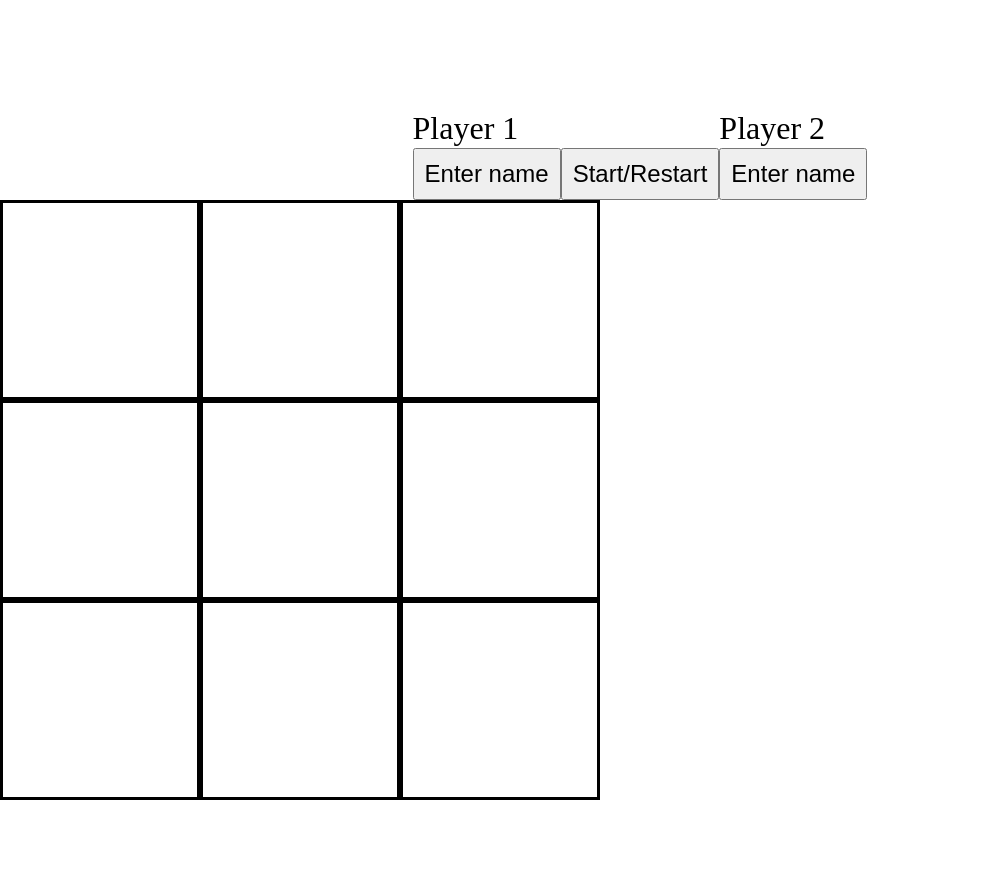
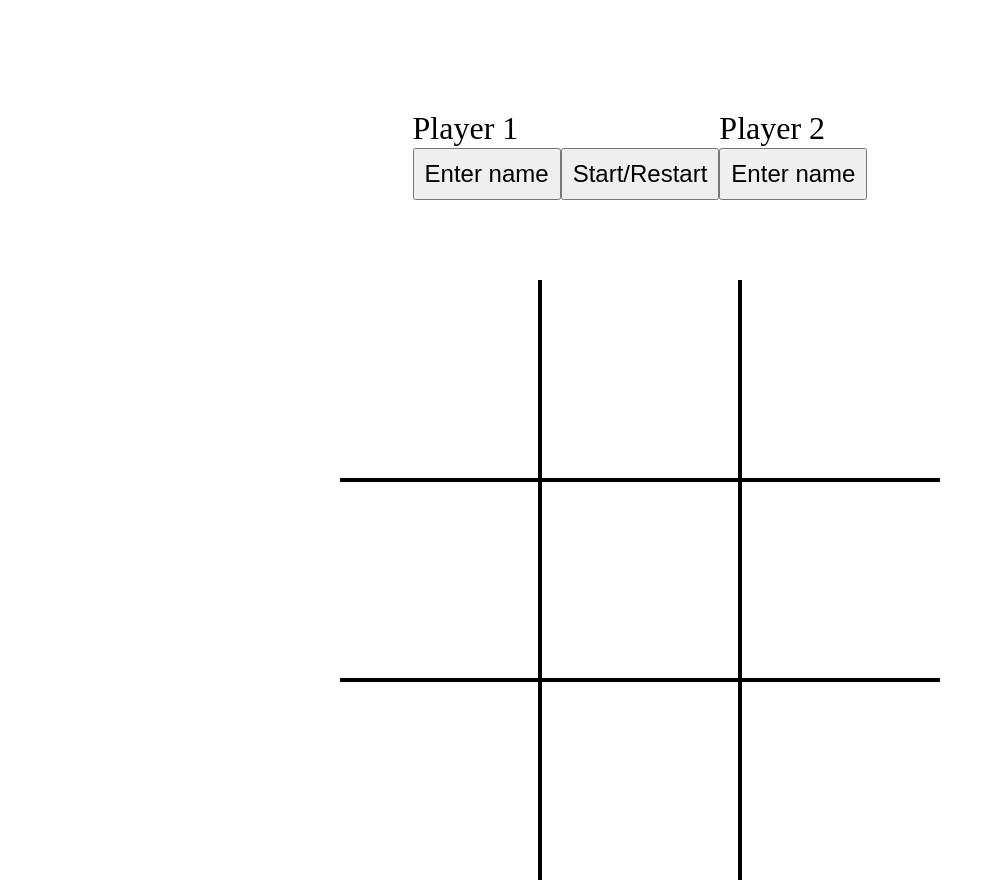
Before and after one commit to CetO-hub/tic-tac-toe, a plain HTML site: page index.html in a window 1280 px wide. Shown: the whole page, without its empty margins (0-1003 px from the left). Before the commit the page ends 800 px from the top, so only its background shows below. Drawn offline with Linux system fonts and the light colour scheme.

Commit message:
Remove outside boarders from game board

```diff
--- a/css/stylessheet.css
+++ b/css/stylessheet.css
@@ -40,8 +40,7 @@ header ul li {
 /* Gameboard */
 
 .container-gameboard {
-  display: flex;
-  justify-content: center;
+  margin: 80px auto 0;
   width: 600px;
   height: 600px;
 }
@@ -50,24 +49,11 @@ header ul li {
   width: 100%;
   height: 100%;
   display: grid;
-  grid-template: repeat(3, 1fr) / repeat(3, 1fr);
+  grid-auto-rows: 1fr;
+  grid-template-columns: 1fr 1fr 1fr;
+  overflow: hidden;
 }
 
 .box {
-  border: 3px solid black;
+  outline: 2px solid black;
 }
-
-/* .box::after {
-  content: "";
-  height: 1px;
-  width: 1px;
-  margin: 5px;
-
-  display: block;
-  background: linear-gradient(
-    to top,
-    rgba(0, 0, 0, 0) 0%,
-    rgb(69, 69, 69, 1) 50%,
-    rgb(0, 0, 0, 0) 100%
-  );
-} */
```
